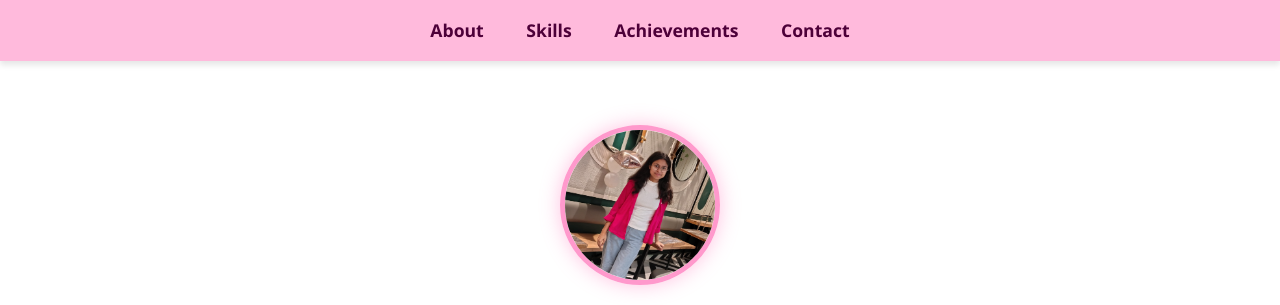
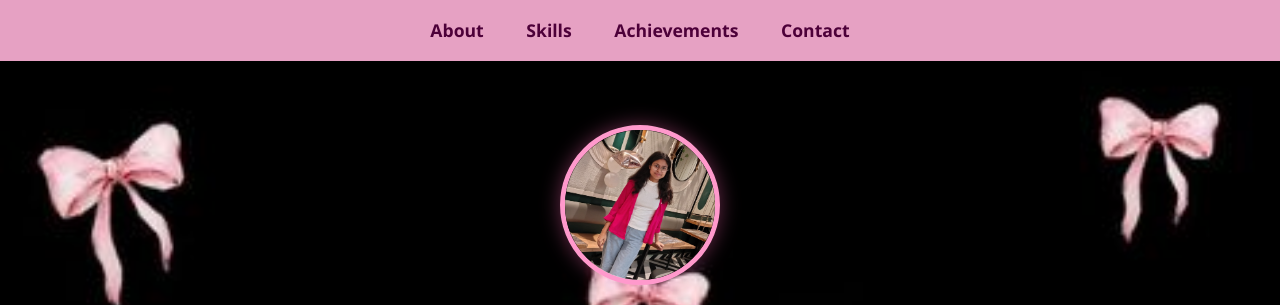
Before and after one commit to Muskanchaudhary11/muskan-animated-portfolio, a plain HTML site: page index.html in a window 1280 px wide. Shown: the top 305 px of the page. Drawn offline with nearby package versions, Linux system fonts and the light colour scheme.

Commit message:
Update style.css

```diff
--- a/style.css
+++ b/style.css
@@ -7,7 +7,7 @@
 body {
   font-family: 'Segoe UI', sans-serif;
   color: #4d0039;
-  background: url('pookie.jgp');
+  background: url('https://raw.githubusercontent.com/Muskanchaudhary11/muskan-animated-portfolio/main/pookie.jpg');
   background-size: cover;
   background-attachment: fixed;
   background-repeat: no-repeat;
```
